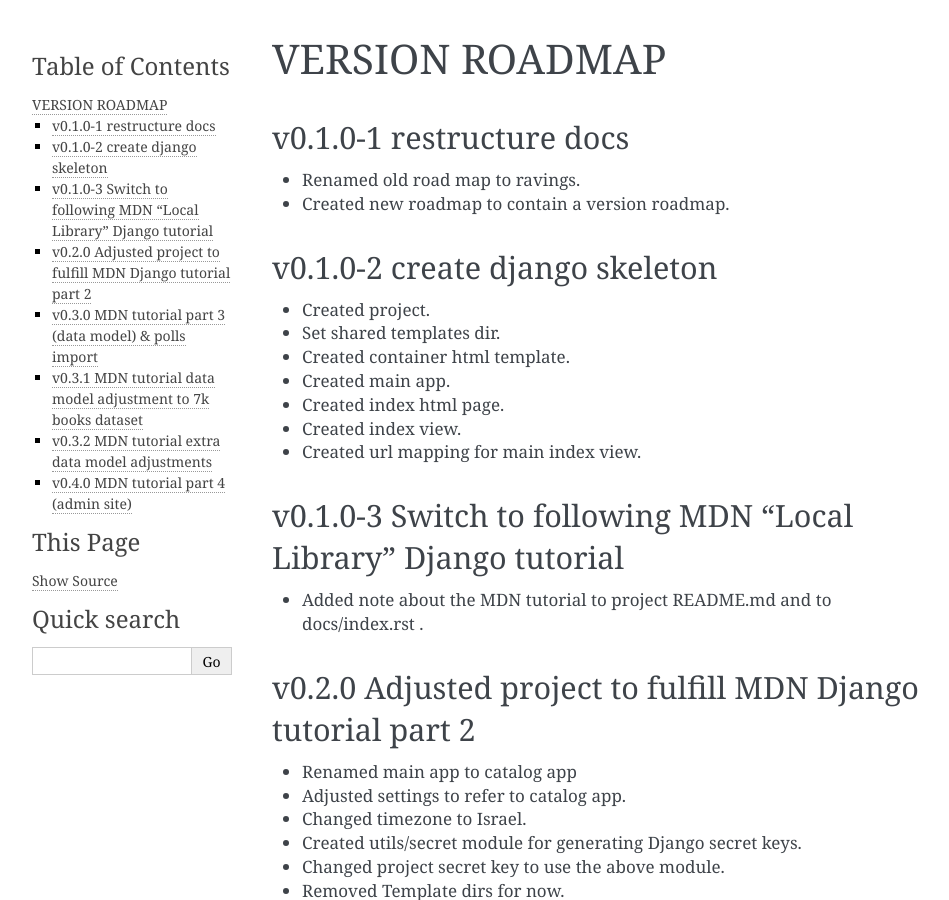
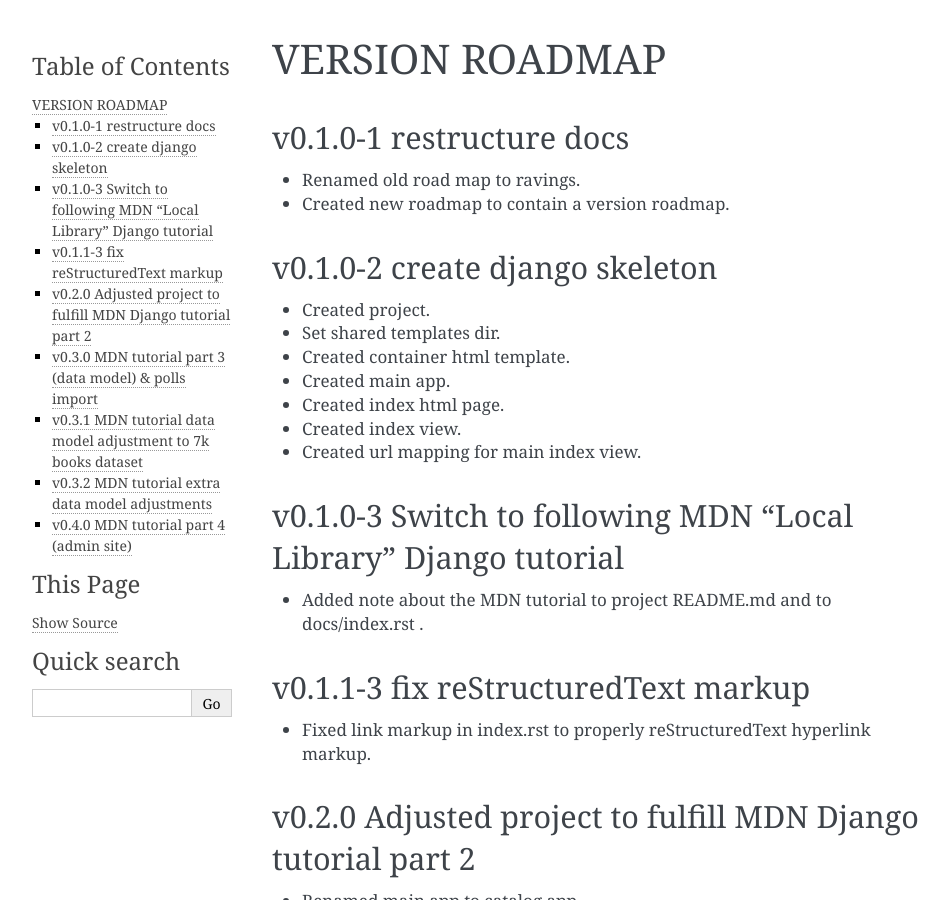
Before and after one commit to c-c-k/books-library, a Sphinx documentation site: the page built from docs/roadmap.rst, in a window 1280 px wide and 900 px high. Shown: the whole window, without its empty margins (148-1097 px from the left). Built offline with Sphinx 7.4.7, drawn with Linux system fonts in a browser that asks for light colours.

Commit message:
index.rst markup fix.

```diff
--- a/docs/conf.py
+++ b/docs/conf.py
@@ -9,7 +9,7 @@
 project = 'BooksLibrary'
 copyright = '2022, CCK'
 author = 'CCK'
-release = '0.3.2'
+release = '0.1.1-3'
 
 # -- General configuration ---------------------------------------------------
 # https://www.sphinx-doc.org/en/master/usage/configuration.html#general-configuration
--- a/docs/roadmap.rst
+++ b/docs/roadmap.rst
@@ -22,6 +22,11 @@ v0.1.0-3 Switch to following MDN "Local Library" Django tutorial
 ----------------------------------------------------------------
 
 * Added note about the MDN tutorial to project README.md and to docs/index.rst .
+
+v0.1.1-3 fix reStructuredText markup
+------------------------------------
+
+* Fixed link markup in index.rst to properly reStructuredText hyperlink markup.
 
 v0.2.0 Adjusted project to fulfill MDN Django tutorial part 2
 -------------------------------------------------------------
```
Also changed, not shown: docs/index.rst (+6 -1 lines).
